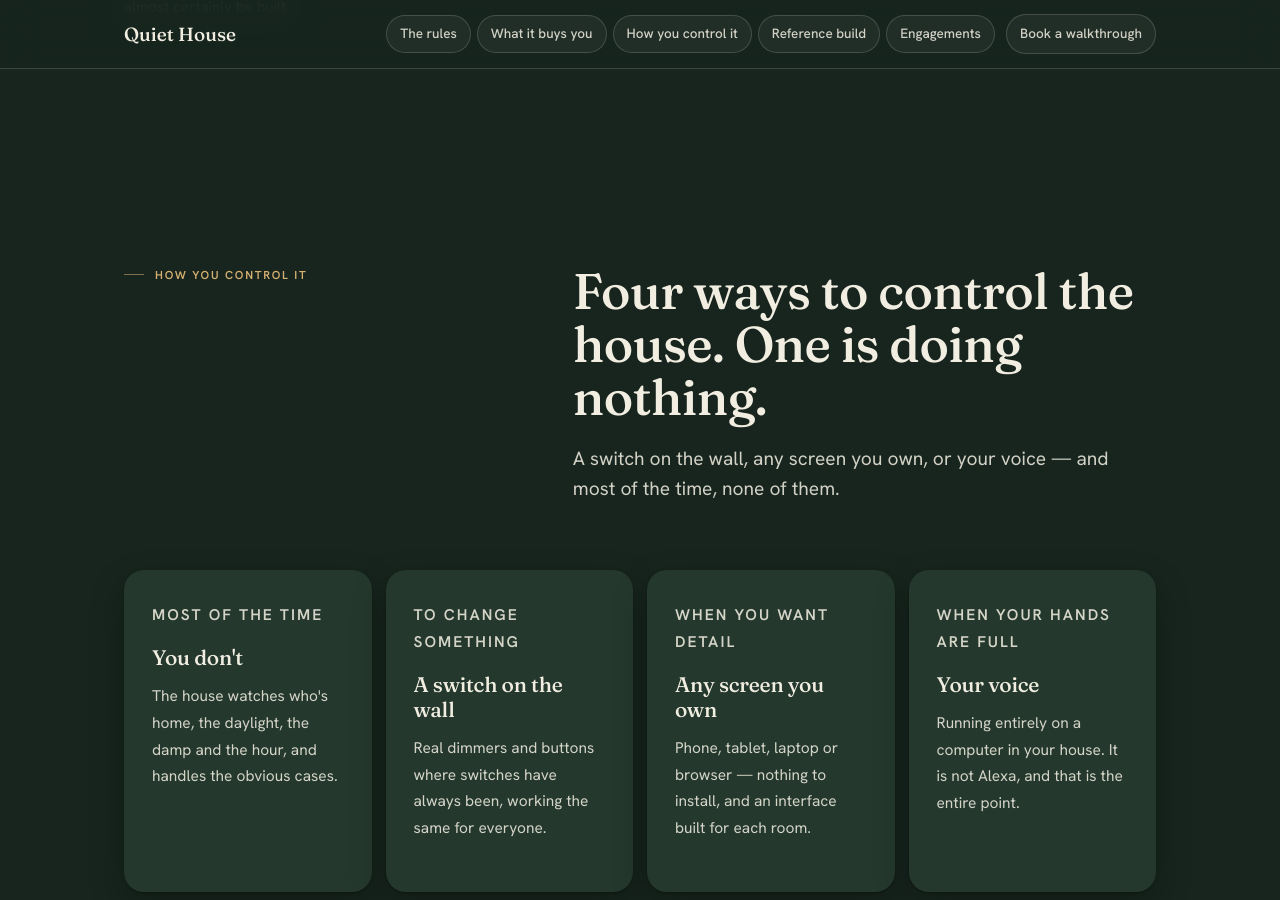
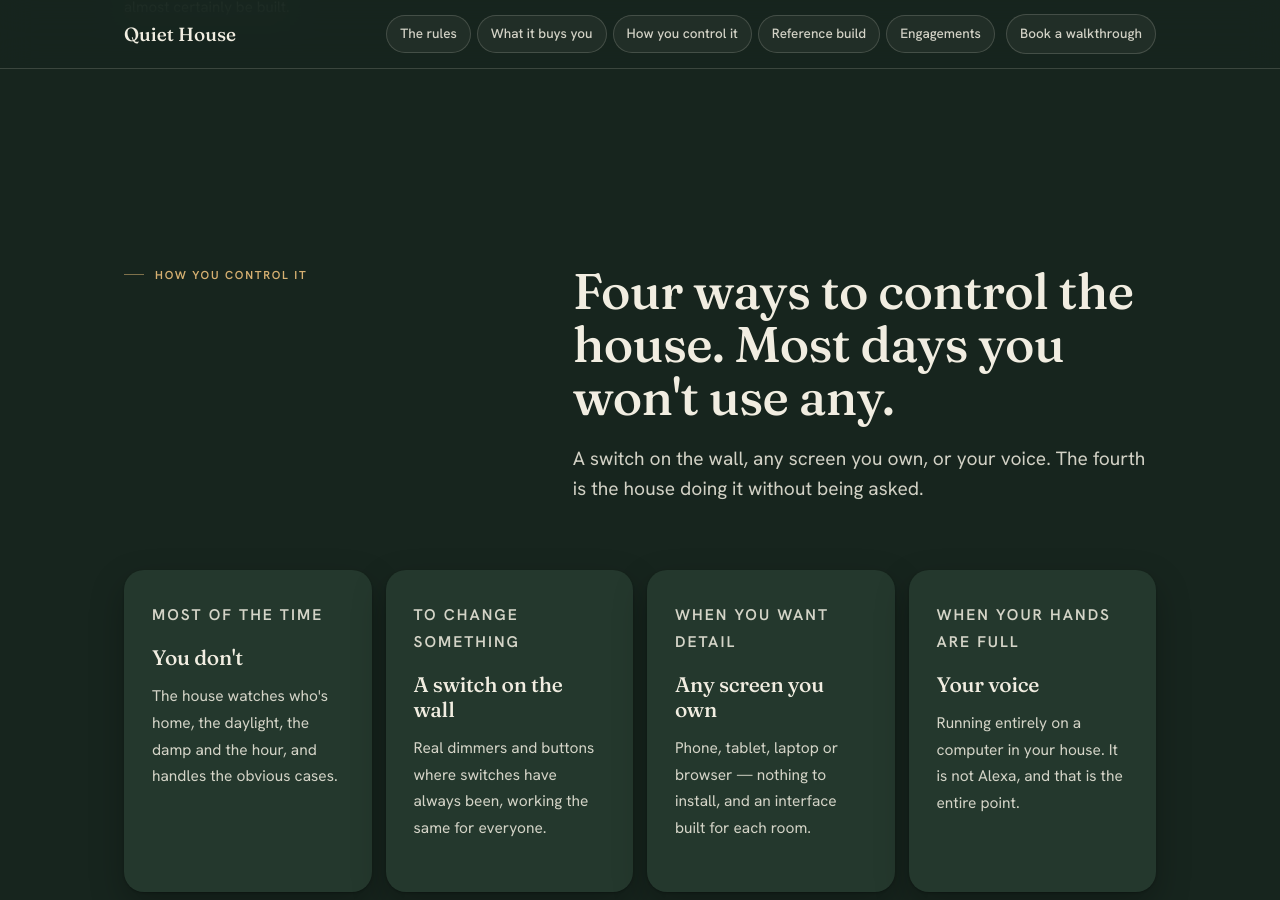
Before and after one commit to christianhatch/christianhatchme, a Jekyll site: the page ha/index.html, which Jekyll copies as it is, in a window 1280 px wide and 900 px high, scrolled down 4465 px. Built offline with Jekyll 4.4.1, drawn with Linux system fonts in a browser that asks for light colours.

Commit message:
Say the control headline's point plainly
'One is doing nothing' parsed as though one of the methods sat idle.
The sentiment was that you rarely need any of them, so the headline now
says that, and the lede accounts for the fourth way explicitly.

Co-Authored-By: Claude Opus 5 <noreply@anthropic.com>

```diff
--- a/ha/index.html
+++ b/ha/index.html
@@ -495,8 +495,8 @@ p{margin:0 0 1em}
     <div class="split">
       <div><p class="eyebrow">How you control it</p></div>
       <div>
-        <h2 style="margin-bottom:20px">Four ways to control the house. One is doing nothing.</h2>
-        <p class="lede">A switch on the wall, any screen you own, or your voice — and most of the time, none of them.</p>
+        <h2 style="margin-bottom:20px">Four ways to control the house. Most days you won't use any.</h2>
+        <p class="lede">A switch on the wall, any screen you own, or your voice. The fourth is the house doing it without being asked.</p>
       </div>
     </div>
 
```
